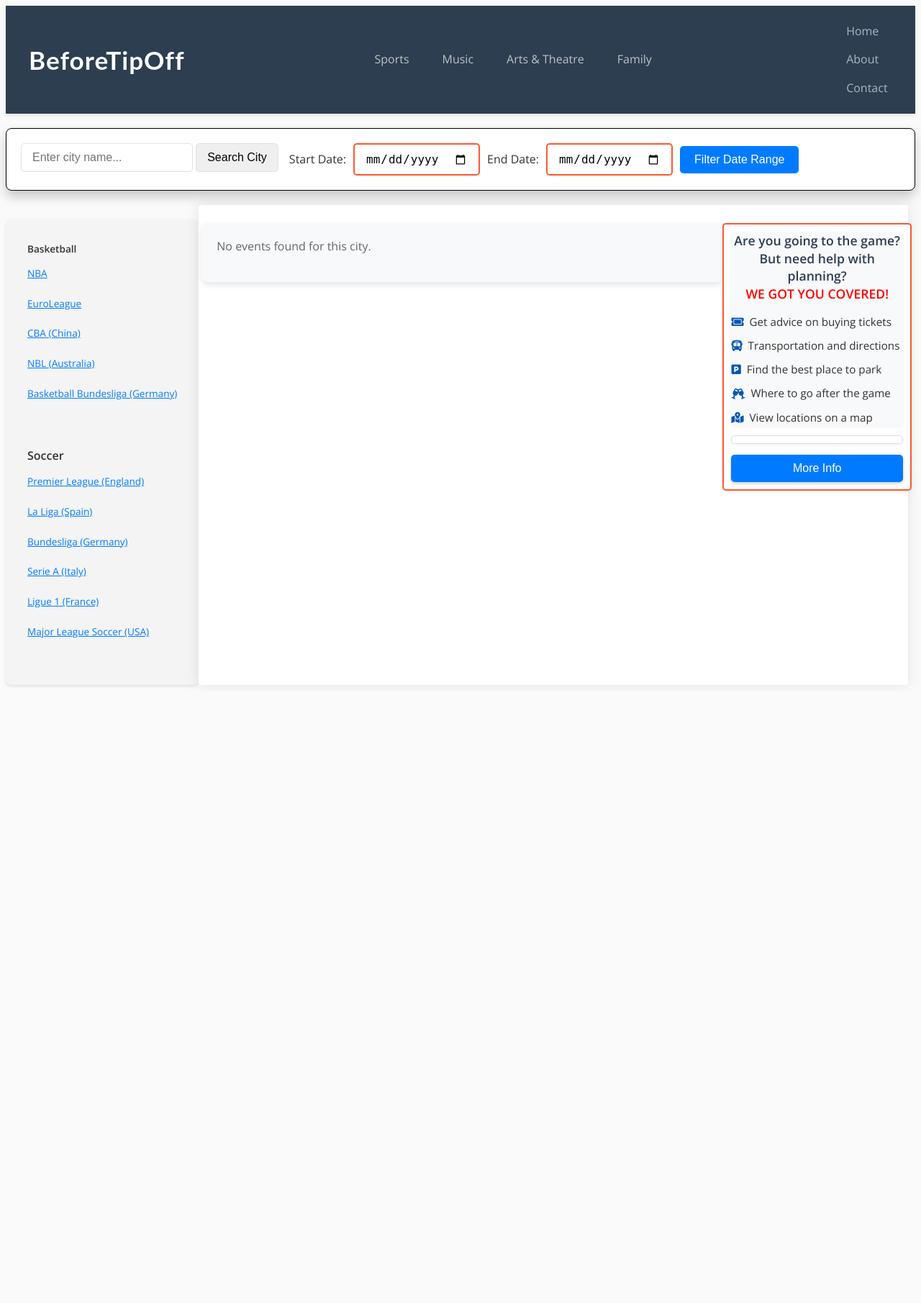
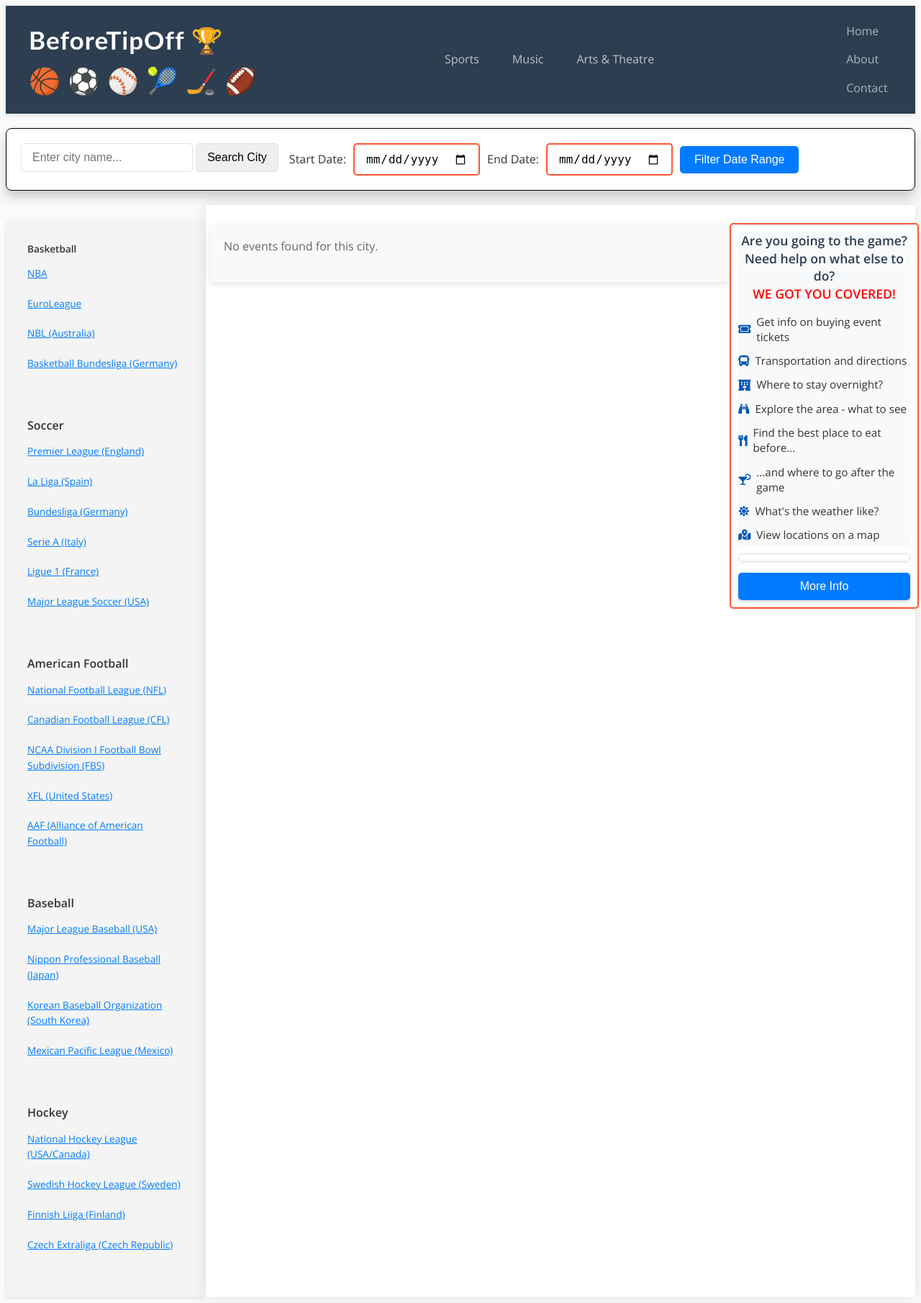
Before and after one commit to bme3412/BeforeTipOff, a Flask app: template templates/index.html in a window 1280 px wide. Shown: the whole page at 72% size. Before the commit the page ends 954 px from the top, so only its background shows below. Run offline with Flask 3, Linux system fonts and the light colour scheme; the template is opened without the code that fills it, so the values that code supplies are empty; some libraries are stand-ins or nearby versions.

Commit message:
Add files via upload

```diff
--- a/templates/index.html
+++ b/templates/index.html
@@ -16,21 +16,20 @@
 <body>
 <header>
     <nav class="navbar">
-        <div class="logo">BeforeTipOff</div>
+        <div class="logo">BeforeTipOff 🏆 <br>🏀 ⚽ ⚾ 🎾 🏒 🏈 </div>
         <div class="menu">
             <a href="#" aria-label="Concerts">Sports</a>
             <a href="#" aria-label="Sports">Music</a>
             <a href="#" aria-label="Arts & Theatre">Arts & Theatre</a>
-            <a href="#" aria-label="Family Events">Family</a>
         </div>
+
+
         <div class="user-actions">
             <a href="#" aria-label="Home">Home</a>
             <a href="#" aria-label="About">About</a>
             <a href="#" aria-label="Contact">Contact</a>
         </div>
     </nav>
-
-
 
     <div class="search-area">
         <form method="post">
@@ -55,7 +54,6 @@
             <ul>
                 <li><a href="#">NBA</a></li>
                 <li><a href="#">EuroLeague</a></li>
-                <li><a href="#">CBA (China)</a></li>
                 <li><a href="#">NBL (Australia)</a></li>
                 <li><a href="#">Basketball Bundesliga (Germany)</a></li>
             </ul>
@@ -72,17 +70,52 @@
                 <li><a href="#">Major League Soccer (USA)</a></li>
             </ul>
         </div>
+
+        <div class="league-section american-football-leagues">
+            <h2>American Football</h2>
+            <ul>
+                <li><a href="#">National Football League (NFL)</a></li>
+                <li><a href="#">Canadian Football League (CFL)</a></li>
+                <li><a href="#">NCAA Division I Football Bowl Subdivision (FBS)</a></li>
+                <li><a href="#">XFL (United States)</a></li>
+                <li><a href="#">AAF (Alliance of American Football)</a></li>
+            </ul>
+        </div>
+
+
+        <div class="league-section baseball-leagues">
+            <h2>Baseball</h2>
+            <ul>
+                <li><a href="#">Major League Baseball (USA)</a></li>
+                <li><a href="#">Nippon Professional Baseball (Japan)</a></li>
+                <li><a href="#">Korean Baseball Organization (South Korea)</a></li>
+                <li><a href="#">Mexican Pacific League (Mexico)</a></li>
+            </ul>
+        </div>
+
+        <div class="league-section hockey-leagues">
+            <h2>Hockey</h2>
+            <ul>
+                <li><a href="#">National Hockey League (USA/Canada)</a></li>
+                <li><a href="#">Swedish Hockey League (Sweden)</a></li>
+                <li><a href="#">Finnish Liiga (Finland)</a></li>
+                <li><a href="#">Czech Extraliga (Czech Republic)</a></li>
+            </ul>
+        </div>
+
+
     </aside>
 
     <main>
         <div class="content-container">
             <div class="table-container">
                 {% if events_data %}
+                <p>Showing info for {{ events_data | length }} 🏀 games from today to {{ events_data[-1]['Date'] | format_date('%m/%d/%Y') }}:</p>
                 <table>
                     <thead>
                         <tr>
                             <th>Date</th>
-                            <th>Start (ET)</th>
+                            <th>Start (Local)</th>
                             <th>Visitor Team</th>
                             <th>Home Team</th>
                             <th>Location</th>
@@ -91,7 +124,9 @@
                     </thead>
                     <tbody>
                         {% for event in events_data %}
-                        <tr data-event-id="{{ event['EventID'] }}">
+                        <tr data-event-id="{{ event['EventID'] }}"
+                            data-city="{{ (event['Location'] or 'Boston').split(',')[0] }}"
+                            data-team="{{ event['Home/Neutral'] | replace(' ', '') | default('Celtics') }}">
                             <td>{{ event['Date'] | format_date('%m/%d/%Y') }}</td>
                             <td>{{ event['Start (ET)'] | default('TBD') }}</td>
                             <td>{{ event['Visitor/Neutral'] }}</td>
@@ -101,32 +136,32 @@
                         </tr>
                         {% endfor %}
                     </tbody>
-
                 </table>
                 {% else %}
                 <p>No events found for this city.</p>
                 {% endif %}
             </div>
+
             <div class="sidebar">
                 <div id="details-wrapper">
                     <div id="additional-info" class="info-box">
-                        <p class="info-title">Are you going to the game? But need help with planning?<br><span class="highlight">We got you covered!</span></p>
+                        <p class="info-title">Are you going to the game? <br>Need help on what else to do?<br><span class="highlight">We got you covered!</span></p>
                         <ul class="info-list">
-                            <li><i class="fas fa-ticket-alt"></i> Get advice on buying tickets</li>
-                            <li><i class="fas fa-bus-alt"></i> Transportation and directions</li>
-                            <li><i class="fas fa-parking"></i> Find the best place to park</li>
-                            <li><i class="fas fa-glass-cheers"></i> Where to go after the game</li>
+                            <li><i class="fas fa-ticket-alt"></i> Get info on buying event tickets</li>
+                            <li><i class="fas fa-bus"></i> Transportation and directions</li>
+                            <li><i class="fas fa-hotel"></i> Where to stay overnight?</li>
+                            <li><i class="fas fa-binoculars"></i> Explore the area - what to see</li>
+                            <li><i class="fas fa-utensils"></i> Find the best place to eat before...</li>
+                            <li><i class="fas fa-cocktail"></i> ...and where to go after the game</li>
+                            <li><i class="fas fa-sun"></i> What's the weather like?</li>
                             <li><i class="fas fa-map-marked-alt"></i> View locations on a map</li>
                         </ul>
+
                     </div>
                     <div id="event-details"></div>
                     <button id="more-details-btn" class="info-btn">More Info</button>
                 </div>
             </div>
-
-
-
-
         </div>
     </main>
 </div>
```
